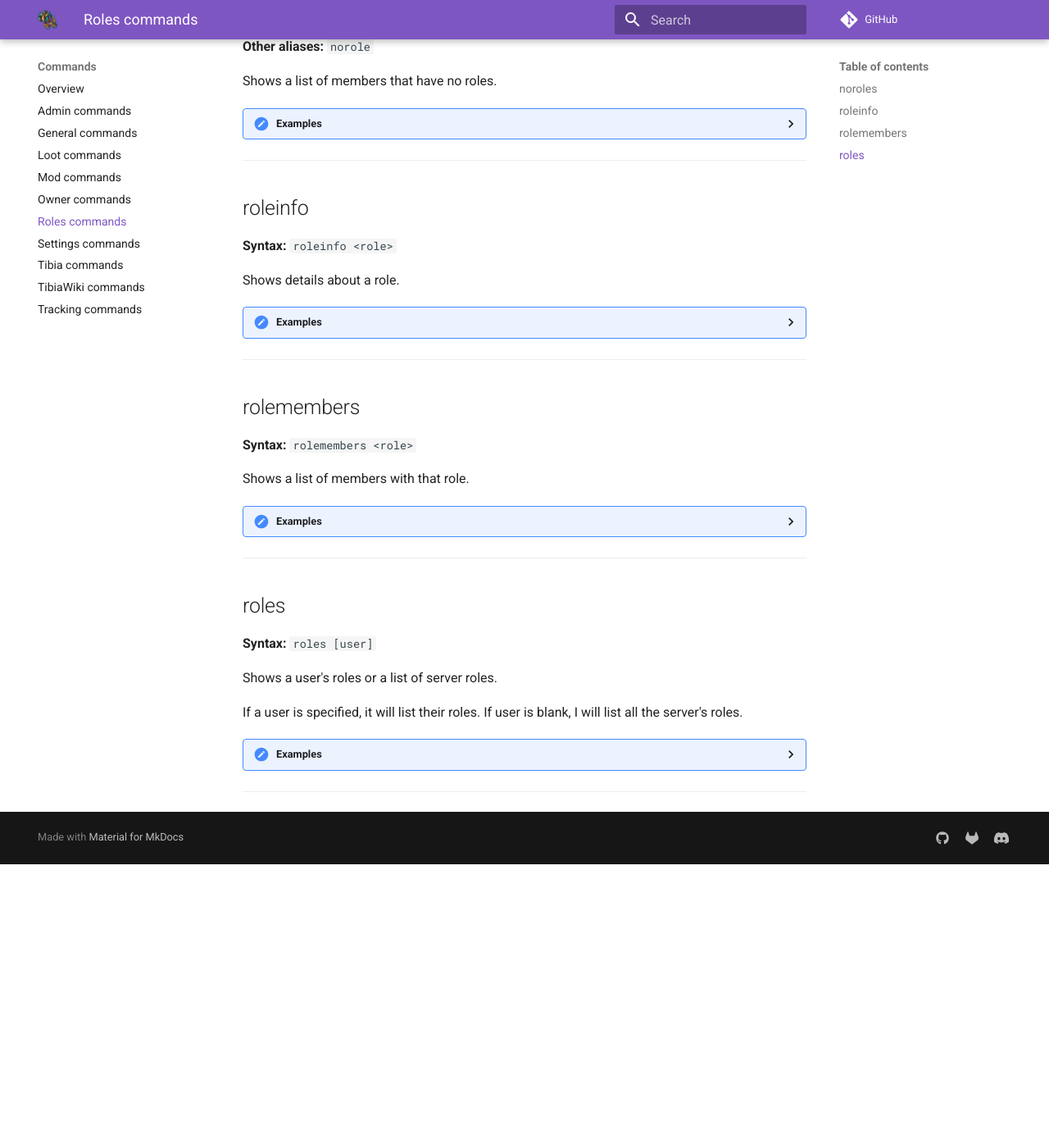
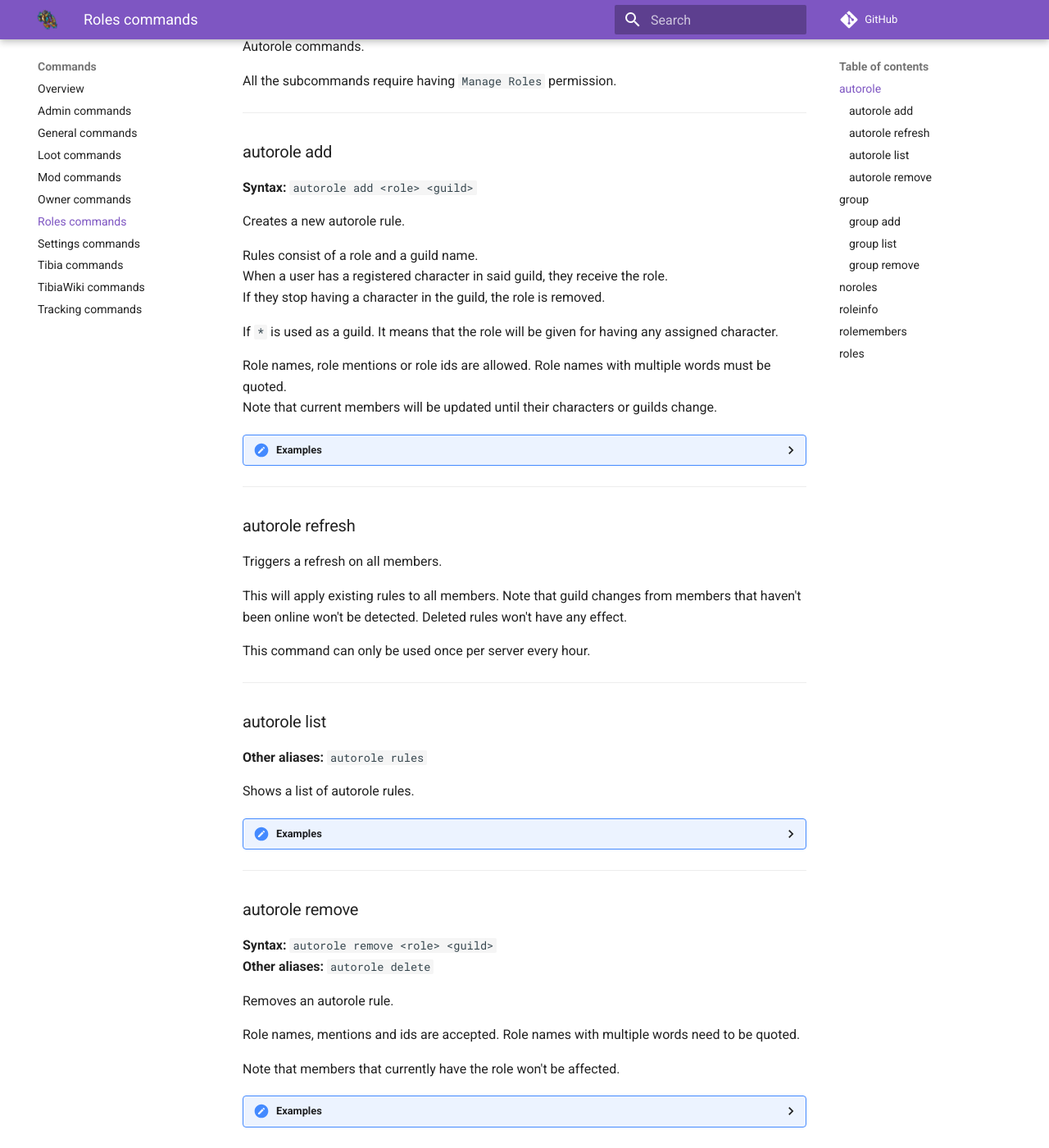
Before and after one commit to Galarzaa90/NabBot, an MkDocs documentation site: the page built from docs/commands/roles.md, in a window 1280 px wide and 1400 px high, scrolled down 424 px. Shown: the whole window at 82% size. Built offline with MkDocs 1.6.1 and Material for MkDocs 9.7.7, drawn with Linux system fonts in a browser that asks for light colours; comment, search, counter and statistics services are not loaded; old or Windows-style settings are respelled for this version of MkDocs; before the commit the page ends 1478 px from its top, so only the background shows below that; some of the changed text lies outside the part shown.

Commit message:
Updated Roles cog documentation

```diff
--- a/docs/commands/roles.md
+++ b/docs/commands/roles.md
@@ -4,6 +4,127 @@ Commands related to role management.
 !!! info
     Parameters are enclosed with `< >`.
     Optional parameters are enclosed in brackets `[]`.
+
+## autorole
+Autorole commands.
+
+All the subcommands require having `Manage Roles` permission.
+
+----
+
+### autorole add
+**Syntax:** `autorole add <role> <guild>`
+
+Creates a new autorole rule.
+
+Rules consist of a role and a guild name.
+When a user has a registered character in said guild, they receive the role.
+If they stop having a character in the guild, the role is removed.
+
+If `*` is used as a guild. It means that the role will be given for having any assigned character.
+
+Role names, role mentions or role ids are allowed. Role names with multiple words must be quoted.
+Note that current members will be updated until their characters or guilds change.
+
+??? Summary "Examples"
+    **/autorole add Allies Academy Junior**
+    ![image](../assets/images/commands/autorole_add_1.png)
+    **/autorole add Identified ***
+    ![image](../assets/images/commands/autorole_add_2.png)
+
+----
+
+### autorole refresh
+
+Triggers a refresh on all members.
+
+This will apply existing rules to all members.
+Note that guild changes from members that haven't been online won't be detected.
+Deleted rules won't have any effect.
+
+This command can only be used once per server every hour.
+
+----
+
+### autorole list
+**Other aliases:** `autorole rules`
+
+Shows a list of autorole rules.
+
+??? Summary "Examples"
+    **/autorole list**
+    ![image](../assets/images/commands/autorole_list.png)
+
+----
+
+### autorole remove
+**Syntax:** `autorole remove <role> <guild>`
+**Other aliases:** `autorole delete`
+
+Removes an autorole rule.
+
+Role names, mentions and ids are accepted. Role names with multiple words need to be quoted.
+
+Note that members that currently have the role won't be affected.
+
+??? Summary "Examples"
+    **/autorole remove "Redd Alliance" Redd Alliance**
+    ![image](../assets/images/commands/autorole_remove.png)
+
+----
+
+## group
+**Syntax:** `group <name>`
+
+Joins or leaves a group (role).
+
+If you're not in the group, you will be added.
+If you're already in the group, you will be removed.
+
+To see a list of joinable groups, use `group list`
+
+??? Summary "Examples"
+    **/group dev**
+    ![image](../assets/images/commands/group_1.png)
+    **/group dev**
+    ![image](../assets/images/commands/group_2.png)
+
+----
+
+### group add
+**Syntax:** `group add <name>`
+
+Creates a new group for members to join.
+
+The group can be a new role that will be created with this command.
+If the name matches an existent role, that role will become joinable.
+
+You need `Manage Roles` permissions to use this command.
+
+??? Summary "Examples"
+    **/group add dev**
+    ![image](../assets/images/commands/group_add.png)
+
+----
+
+### group list
+
+Shows a list of available groups.
+
+??? Summary "Examples"
+    **/group list**
+    ![image](../assets/images/commands/group_list.png)
+
+----
+
+### group remove
+**Syntax:** `group remove <group>`
+**Other aliases:** `group delete`
+
+Removes a group.
+
+Removes a group, making members unable to join.
+When removing a group, you can optionally delete the role too.
 
 ## noroles
 **Other aliases:** `norole`
```
Also changed, not shown: docs/assets/images/commands/autorole_add_1.png (added), docs/assets/images/commands/autorole_add_2.png (added), docs/assets/images/commands/autorole_list.png (added), docs/assets/images/commands/autorole_remove.png (added), docs/assets/images/commands/group.png (added), docs/assets/images/commands/group_1.png (added), docs/assets/images/commands/group_2.png (added), docs/assets/images/commands/group_add.png (added), docs/assets/images/commands/group_list.png (added), 1 other file.
